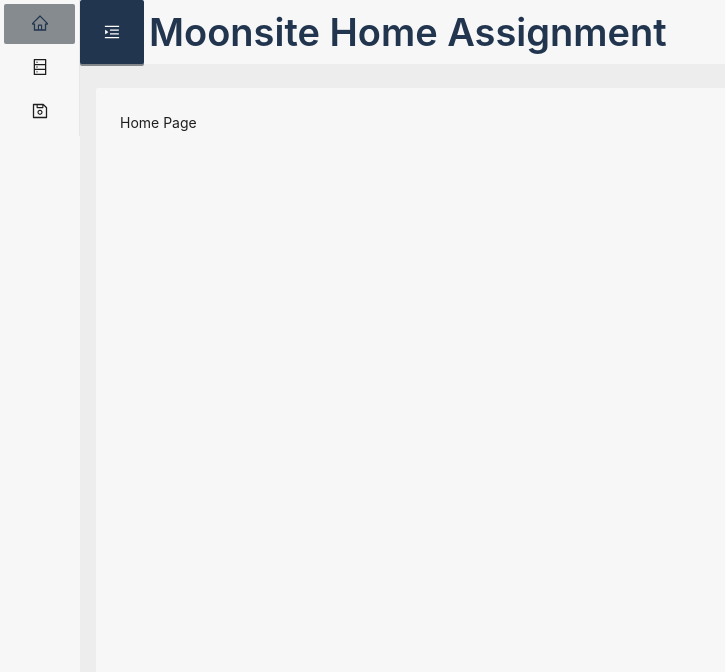
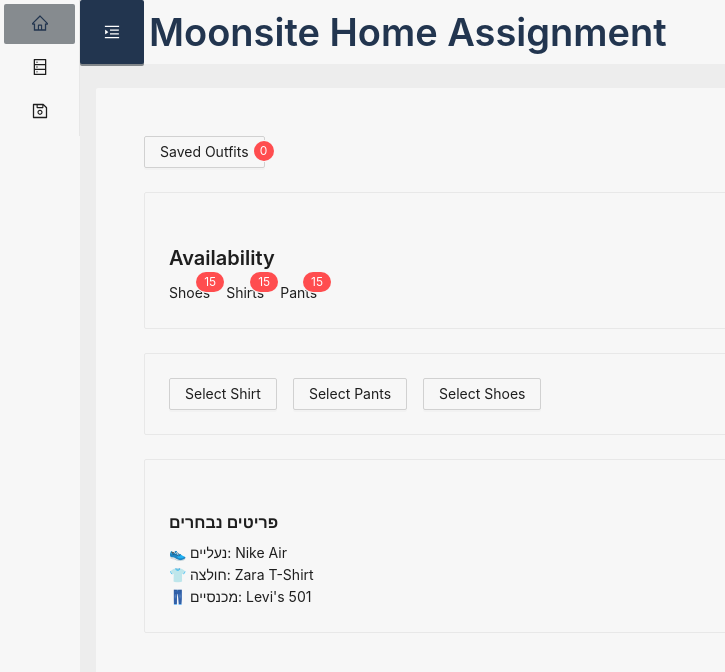
Before and after one commit to katyush0611/moonsite-home-assignment, a React (Vite) app: page / in a window 1280 px wide. Shown: the top 672 px of the page, without its empty margins (0-725 px from the left). Built offline with nearby package versions, Linux system fonts and the light colour scheme.

Commit message:
home page component with navigate

```diff
--- a/src/pages/HomePage/HomePage.tsx
+++ b/src/pages/HomePage/HomePage.tsx
@@ -1,11 +1,91 @@
-import { Flex } from "antd";
+import { Button, Card, Row, Col, Typography, Badge } from "antd";
+import { useNavigate } from "react-router";
+import { useAppSelector } from "../../utils/hooks";
+import { GarmentType } from "../../models/garment.model";
+const { Title, Text } = Typography;
 
 const HomePage: React.FC = () => {
-  console.log("MainTabPage");
+  const navigate = useNavigate();
+  const garmentsState = useAppSelector((state) => state.garmentsStore);
+  const outfitsState = useAppSelector((state) => state.outfitsStore);
+
+  const navigateToOutfitBuilder = (index: number): void => {
+    navigate("/outfit-builder", { state: { initialStep: index } });
+  };
+
   return (
-    <Flex gap="small" align="flex-start" vertical>
-      <div>Home Page</div>
-    </Flex>
+    <div style={{ padding: 24 }}>
+      <Button onClick={() => navigate("/saved")}>
+        <Badge showZero offset={[15, 10]} count={outfitsState.outfits.length}>
+          <Text>Saved Outfits</Text>
+        </Badge>
+      </Button>
+
+      <Card style={{ marginTop: 24 }}>
+        <Title level={4}>Availability</Title>
+        <Row gutter={16}>
+          <Col>
+            <Badge
+              count={
+                garmentsState.shoes.all.length -
+                garmentsState.shoes.selected.length
+              }
+            >
+              <Text>Shoes</Text>
+            </Badge>
+          </Col>
+          <Col>
+            <Badge
+              count={
+                garmentsState.shirts.all.length -
+                garmentsState.shirts.selected.length
+              }
+            >
+              <Text>Shirts</Text>
+            </Badge>
+          </Col>
+          <Col>
+            <Badge
+              count={
+                garmentsState.pants.all.length -
+                garmentsState.pants.selected.length
+              }
+            >
+              <Text>Pants</Text>
+            </Badge>
+          </Col>
+        </Row>
+      </Card>
+
+      <Card style={{ marginTop: 24 }}>
+        <Row gutter={16}>
+          <Col>
+            <Button onClick={() => navigateToOutfitBuilder(0)}>
+              Select Shirt
+            </Button>
+          </Col>
+          <Col>
+            <Button onClick={() => navigateToOutfitBuilder(1)}>
+              Select Pants
+            </Button>
+          </Col>
+          <Col>
+            <Button onClick={() => navigateToOutfitBuilder(2)}>
+              Select Shoes
+            </Button>
+          </Col>
+        </Row>
+      </Card>
+
+      <Card style={{ marginTop: 24 }}>
+        <Title level={5}>פריטים נבחרים</Title>
+        <Text>👟 נעליים: Nike Air</Text>
+        <br />
+        <Text>👕 חולצה: Zara T-Shirt</Text>
+        <br />
+        <Text>👖 מכנסיים: Levi's 501</Text>
+      </Card>
+    </div>
   );
 };
 
--- a/src/pages/OutfitBuilder/OutfitBuilder.tsx
+++ b/src/pages/OutfitBuilder/OutfitBuilder.tsx
@@ -4,16 +4,19 @@ import GarmentsList from "../../components/GarmentsList/GarmentsList";
 import { Garment, GarmentType } from "../../models/garment.model";
 import { useAppDispatch, useAppSelector } from "../../utils/hooks";
 import type { AppDispatch } from "../../store/store";
-import { useNavigate } from "react-router";
+import { useLocation, useNavigate } from "react-router";
 import classes from "./OutfitBuilder.module.scss";
 import { Outfit } from "../../models/outfit.model";
 import { saveOutfit } from "../../store/outfits/outfits.actions";
 import { StepsProps } from "antd/lib";
 
 const OutfitBuilder: React.FC = () => {
-  const [current, setCurrent] = useState(0);
+  const navigate = useNavigate();
+  const location = useLocation();
+
+  const [current, setCurrent] = useState(location.state?.initialStep || 0);
   const [outfit, setOutfit] = useState<Outfit>({} as Outfit);
-  let navigate = useNavigate();
+
   //@ts-ignore
   const dispatch = useAppDispatch<AppDispatch>();
   const garmentsState = useAppSelector((state) => state.garmentsStore);
@@ -83,7 +86,7 @@ const OutfitBuilder: React.FC = () => {
     dispatch(saveOutfit(outfit));
     navigate("/saved");
   };
-
+  console.log(location.state);
   const items = outfitBuilderSteps().map(
     (item) =>
       ({
@@ -95,7 +98,12 @@ const OutfitBuilder: React.FC = () => {
 
   return (
     <>
-      <Steps current={current} items={items} onChange={setCurrent} />
+      <Steps
+        // initial={location.state.initialStep}
+        current={current}
+        items={items}
+        onChange={setCurrent}
+      />
       <div className={classes.Content}>
         {outfitBuilderSteps()[current].content}
       </div>
```
Also changed, not shown: 1 other file (tests, documents, lock files or other folders).
